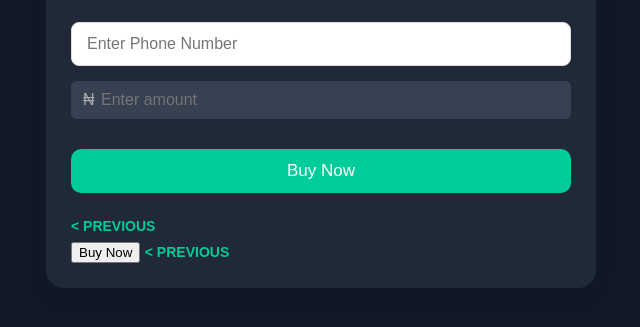
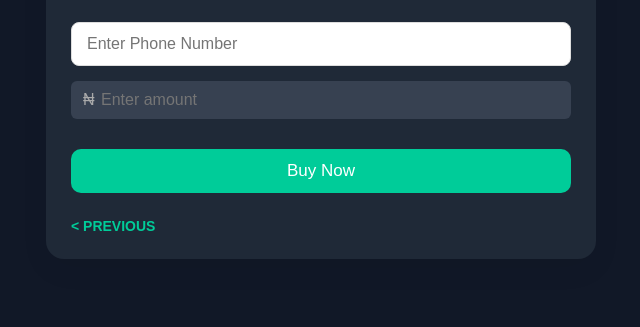
Before and after one commit to aytech750/freenium-data01, a plain HTML site: page buyairtime.html in a window 1280 px wide. Shown: the part 429-756 px from the top of the page, without its empty margins (319-959 px from the left). Drawn offline with Linux system fonts and the light colour scheme.

Commit message:
latest update

```diff
--- a/buyairtime.html
+++ b/buyairtime.html
@@ -43,10 +43,6 @@
   <button id="buyBtn">Buy Now</button>
   <a href="dashboard.html" class="back-arrow">&lt; PREVIOUS</a>
 </form>
-
-      <button id="buyBtn">Buy Now</button>
-      <a href="dashboard.html" class="back-arrow">&lt; PREVIOUS</a>
-    </form>
 
     <div id="toast" class="toast">Transaction Successful</div>
   </section>
```
